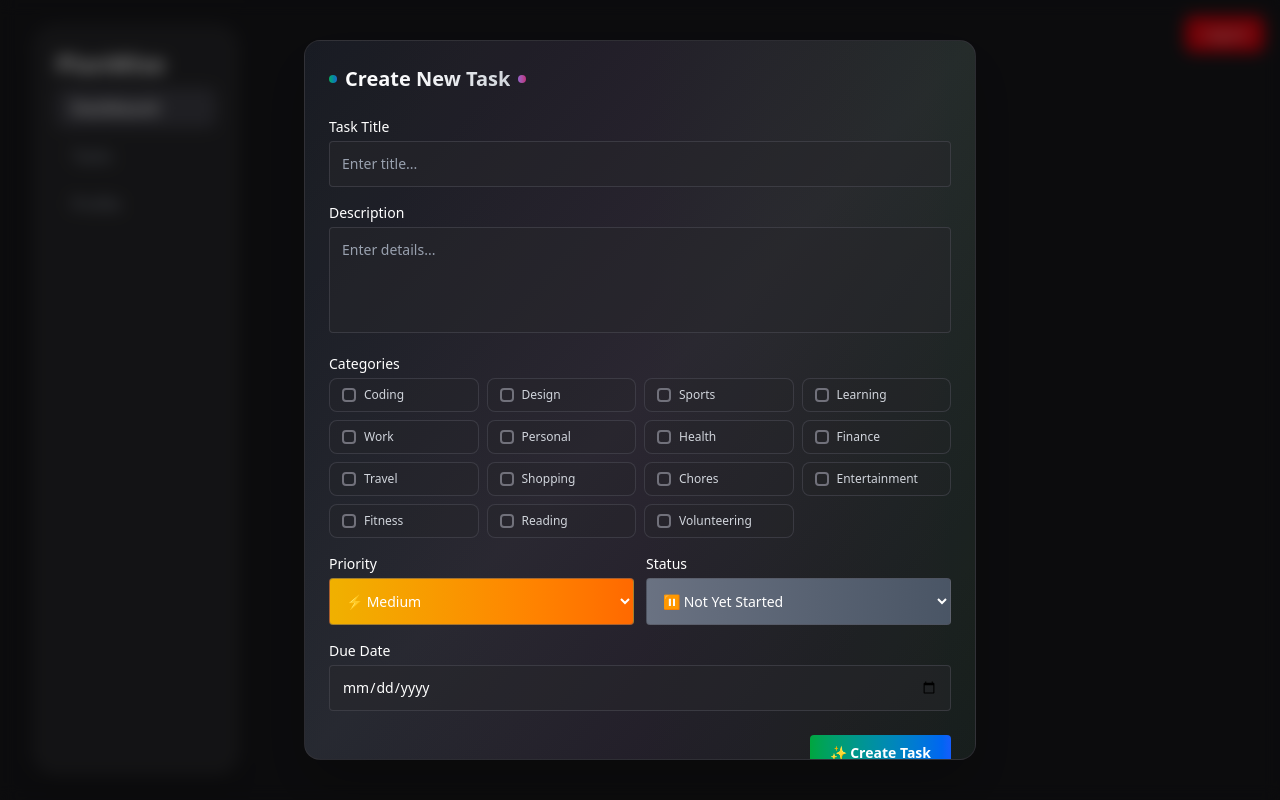
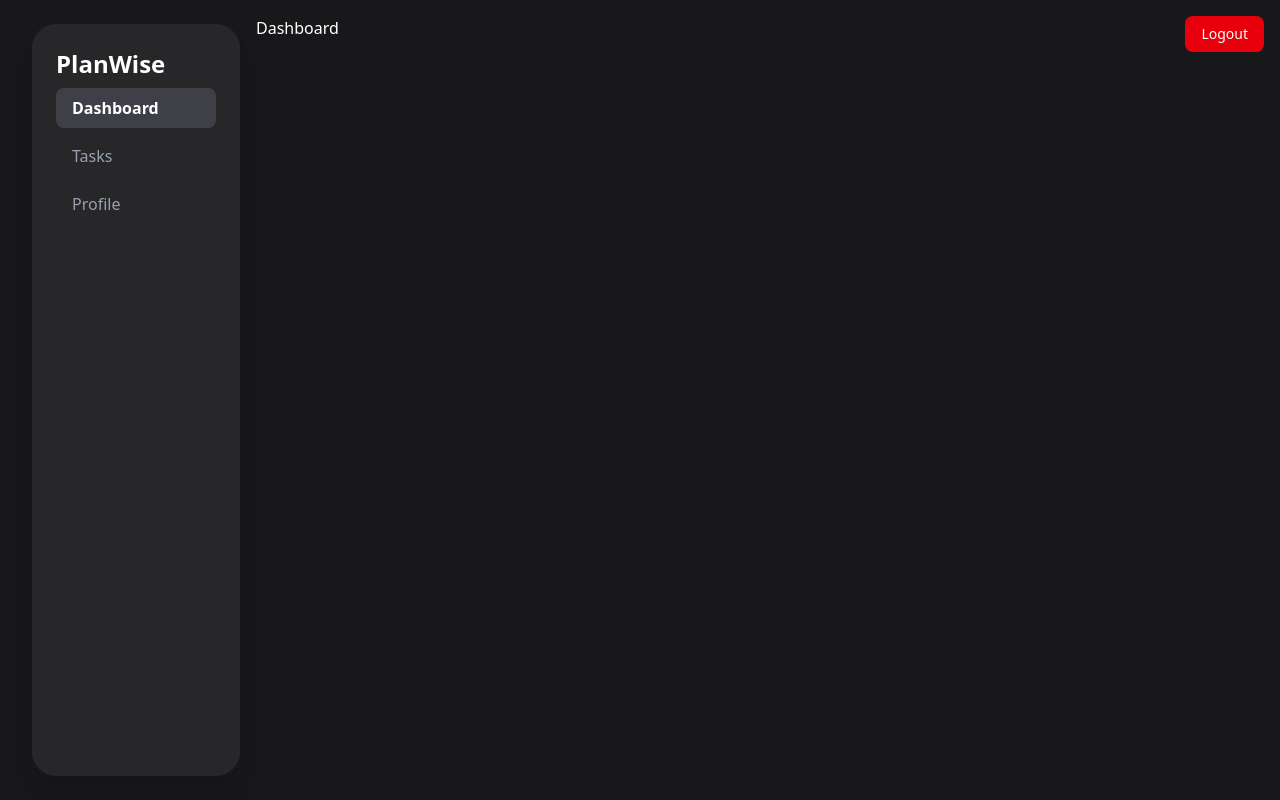
Before and after one commit to paavn17/planwise, a Next.js app: page / in a window 1280 px wide. Built offline with nearby package versions, Linux system fonts and the light colour scheme.

Commit message:
implement ui of tasks using dummy data

```diff
--- a/app/[dashboard]/page.tsx
+++ b/app/[dashboard]/page.tsx
@@ -34,7 +34,7 @@ export default function Dashboard() {
     {
       id: 'dashboard',
       label: 'Dashboard',
-      component: <TaskForm/>,
+      component: <p>Dashboard</p>,
     },
     {
       id: 'tasks',
@@ -81,7 +81,7 @@ export default function Dashboard() {
   );
 
   return (
-    <div className="flex h-screen bg-zinc-900 text-white overflow-hidden relative">
+    <div className="flex h-screen bg-zinc-900 text-white overflow-hidden relative overflow-y-auto invisible-scrollbar">
       {/* Desktop Sidebar */}
       <aside className="hidden lg:block fixed top-6 left-8 bottom-6 w-52 bg-zinc-800 rounded-3xl p-6 flex flex-col gap-20 z-50 shadow-xl">
         <h2 className="text-lg sm:text-xl md:text-2xl font-bold text-white mb-2">
--- a/app/globals.css
+++ b/app/globals.css
@@ -6,13 +6,12 @@ body {
   color: white;
 }
 
+/* Invisible Scrollbar Utility Class */
+.invisible-scrollbar {
+  scrollbar-width: none; /* Firefox */
+  -ms-overflow-style: none; /* IE and Edge */
+}
 
-/* Optional: hide scrollbars but still allow scrolling */
-.hide-scrollbar::-webkit-scrollbar {
-  width: 0px;
-  background: transparent;
+.invisible-scrollbar::-webkit-scrollbar {
+  display: none; /* Chrome, Safari, Opera */
 }
-.hide-scrollbar {
-  scrollbar-width: none; /* Firefox */
-  -ms-overflow-style: none;  /* IE 10+ */
-}
--- a/components/newtask.tsx
+++ b/components/newtask.tsx
@@ -8,7 +8,7 @@ export interface TaskFormData {
   category: string[];
   priority: 'High' | 'Medium' | 'Low';
   dueDate: string;
-  status: 'Not Yet Started' | 'To Do' | 'In Progress' | 'Completed';
+  status: 'Not Started' | 'To Do' | 'In Progress' | 'Completed';
 }
 
 interface TaskFormProps {
@@ -19,7 +19,7 @@ interface TaskFormProps {
 const availableCategories = [
   'Coding', 'Design', 'Sports', 'Learning', 'Work',
   'Personal', 'Health', 'Finance', 'Travel', 'Shopping',
-  'Chores', 'Entertainment', 'Fitness', 'Reading', 'Volunteering',
+  'Chores', 'Fitness', 'Reading', 'Volunteering',
 ];
 
 export default function TaskForm({ onSubmit, onCancel }: TaskFormProps) {
@@ -29,7 +29,7 @@ export default function TaskForm({ onSubmit, onCancel }: TaskFormProps) {
     category: [],
     priority: 'Medium',
     dueDate: '',
-    status: 'Not Yet Started',
+    status: 'Not Started',
   });
 
   const handleChange = (
@@ -73,9 +73,11 @@ export default function TaskForm({ onSubmit, onCancel }: TaskFormProps) {
   };
 
   return (
-    <div className="fixed inset-0 z-50 flex items-center justify-center bg-black/50 backdrop-blur-sm p-4">
-     <div className="w-full max-w-2xl max-h-[90vh] overflow-y-auto scrollbar-thin scrollbar-thumb-zinc-700 scrollbar-track-transparent rounded-2xl shadow-2xl bg-gradient-to-br from-zinc-900 via-zinc-800 to-zinc-900 border border-zinc-700/50 relative">
+    <div className="fixed inset-0 flex items-center justify-center z-40 p-4">
+      <div className="w-full max-w-xl max-h-[90vh] overflow-y-auto rounded-2xl shadow-2xl bg-gradient-to-br from-zinc-900 via-zinc-800 to-zinc-900 border border-zinc-700/50 relative scrollbar-thin scrollbar-track-zinc-800/50 scrollbar-thumb-zinc-600/50 hover:scrollbar-thumb-zinc-500/70">
+
         <div className="absolute inset-0 bg-gradient-to-r from-blue-500/5 via-purple-500/5 to-green-500/5 animate-pulse pointer-events-none" />
+
         <div className="relative z-10 p-6">
           <div className="flex items-center gap-2 mb-6">
             <div className="w-2 h-2 rounded-full bg-gradient-to-r from-green-400 to-blue-500 animate-pulse" />
@@ -86,7 +88,6 @@ export default function TaskForm({ onSubmit, onCancel }: TaskFormProps) {
           </div>
 
           <form onSubmit={handleSubmit} className="space-y-4 text-sm text-white">
-            {/* Title */}
             <div>
               <label className="block mb-1">Task Title</label>
               <input
@@ -99,7 +100,6 @@ export default function TaskForm({ onSubmit, onCancel }: TaskFormProps) {
               />
             </div>
 
-            {/* Description */}
             <div>
               <label className="block mb-1">Description</label>
               <textarea
@@ -113,7 +113,6 @@ export default function TaskForm({ onSubmit, onCancel }: TaskFormProps) {
               />
             </div>
 
-            {/* Categories */}
             <div>
               <label className="block mb-1">Categories</label>
               <div className="grid grid-cols-3 sm:grid-cols-4 gap-2">
@@ -148,7 +147,6 @@ export default function TaskForm({ onSubmit, onCancel }: TaskFormProps) {
               </div>
             </div>
 
-            {/* Priority & Status */}
             <div className="grid grid-cols-1 sm:grid-cols-2 gap-3">
               <div>
                 <label className="block mb-1">Priority</label>
@@ -182,7 +180,6 @@ export default function TaskForm({ onSubmit, onCancel }: TaskFormProps) {
               </div>
             </div>
 
-            {/* Due Date */}
             <div>
               <label className="block mb-1">Due Date</label>
               <input
@@ -195,7 +192,6 @@ export default function TaskForm({ onSubmit, onCancel }: TaskFormProps) {
               />
             </div>
 
-            {/* Action Buttons */}
             <div className="flex justify-end gap-3 pt-2">
               {onCancel && (
                 <button
--- a/components/tasks.tsx
+++ b/components/tasks.tsx
@@ -2,8 +2,8 @@
 
 import { useState } from 'react';
 import { Pencil, Trash2, Plus } from 'lucide-react';
+import TaskForm, { TaskFormData } from './newtask'
 
-// Sample dummy data
 type Task = {
   id: string;
   title: string;
@@ -35,47 +35,51 @@ const dummyTasks: Task[] = [
   },
 ];
 
-// Priority dot helper
 const getPriorityDot = (priority: Task['priority']) => {
   switch (priority) {
-    case 'High':
-      return 'bg-red-500';
-    case 'Medium':
-      return 'bg-yellow-400';
-    case 'Low':
-      return 'bg-green-500';
-    default:
-      return 'bg-gray-500';
+    case 'High': return 'bg-red-500';
+    case 'Medium': return 'bg-yellow-400';
+    case 'Low': return 'bg-green-500';
+    default: return 'bg-gray-500';
   }
 };
 
 const getStatusColor = (status: Task['status']) => {
   switch (status) {
-    case 'To Do':
-      return 'text-blue-400';
-    case 'In Progress':
-      return 'text-yellow-400';
-    case 'Completed':
-      return 'text-green-400';
-    case 'Not Started':
-      return 'text-gray-400';
-    default:
-      return 'text-white';
+    case 'To Do': return 'text-blue-400';
+    case 'In Progress': return 'text-yellow-400';
+    case 'Completed': return 'text-green-400';
+    case 'Not Started': return 'text-gray-400';
+    default: return 'text-white';
   }
 };
 
 export default function TasksPage() {
   const [tasks, setTasks] = useState<Task[]>(dummyTasks);
+  const [showForm, setShowForm] = useState(false);
+
+  const handleAddTask = (data: TaskFormData) => {
+    const newTask: Task = {
+      ...data,
+      id: Date.now().toString(),
+      category: data.category[0] || 'General', // Use first category or fallback
+    };
+    setTasks((prev) => [...prev, newTask]);
+    setShowForm(false);
+  };
 
   return (
-    <div className="p-6 text-white min-h-screen bg-zinc-900">
+    <div className="p-6 text-white min-h-screen bg-zinc-900 relative">
       <div className="mb-6 flex items-center justify-between flex-wrap gap-4">
         <input
           type="text"
           placeholder="Search tasks..."
           className="px-4 py-2 rounded-md bg-zinc-800 text-white placeholder-gray-400 border border-zinc-700 focus:outline-none focus:ring focus:ring-white/20"
         />
-        <button className="flex items-center gap-2 px-4 py-2 bg-green-600 hover:bg-green-700 rounded-md text-sm font-semibold">
+        <button
+          onClick={() => setShowForm(true)}
+          className="flex items-center gap-2 px-4 py-2 bg-green-600 hover:bg-green-700 rounded-md text-sm font-semibold"
+        >
           <Plus size={16} /> Add Task
         </button>
       </div>
@@ -86,7 +90,6 @@ export default function TasksPage() {
             key={task.id}
             className="relative bg-zinc-800 border border-zinc-700 rounded-xl p-5 flex flex-col justify-between shadow-md"
           >
-            {/* Priority Dot and Status */}
             <div className="absolute top-4 right-4 flex flex-col items-center gap-2">
               <div
                 className={`w-2 h-2 rounded-full ${getPriorityDot(
@@ -97,12 +100,9 @@ export default function TasksPage() {
               <p className={`text-xs ${getStatusColor(task.status)}`}>{task.status}</p>
             </div>
 
-            {/* Title and Description */}
             <div className="mb-4">
               <h2 className="text-lg font-semibold mb-1">{task.title}</h2>
-              <p className="text-base text-gray-300 leading-relaxed mb-4">
-                {task.description}
-              </p>
+              <p className="text-base text-gray-300 leading-relaxed mb-4">{task.description}</p>
 
               <div className="flex flex-wrap gap-2 text-xs text-white/80">
                 <span className="bg-indigo-600 px-2 py-1 rounded-full">
@@ -114,7 +114,6 @@ export default function TasksPage() {
               </div>
             </div>
 
-            {/* Buttons */}
             <div className="flex justify-end gap-3 mt-2">
               <button className="flex items-center gap-1 px-3 py-1 rounded-md bg-zinc-700 hover:bg-zinc-600 text-sm transition">
                 <Pencil size={16} /> Edit
@@ -130,6 +129,16 @@ export default function TasksPage() {
       {tasks.length === 0 && (
         <div className="text-center mt-10 text-gray-400">No tasks found.</div>
       )}
+
+      {/* Task Form Modal */}
+      {showForm && (
+        <div className="fixed inset-0 z-50 flex items-center justify-center bg-black/40">
+          <TaskForm
+            onSubmit={handleAddTask}
+            onCancel={() => setShowForm(false)}
+          />
+        </div>
+      )}
     </div>
   );
 }
```
